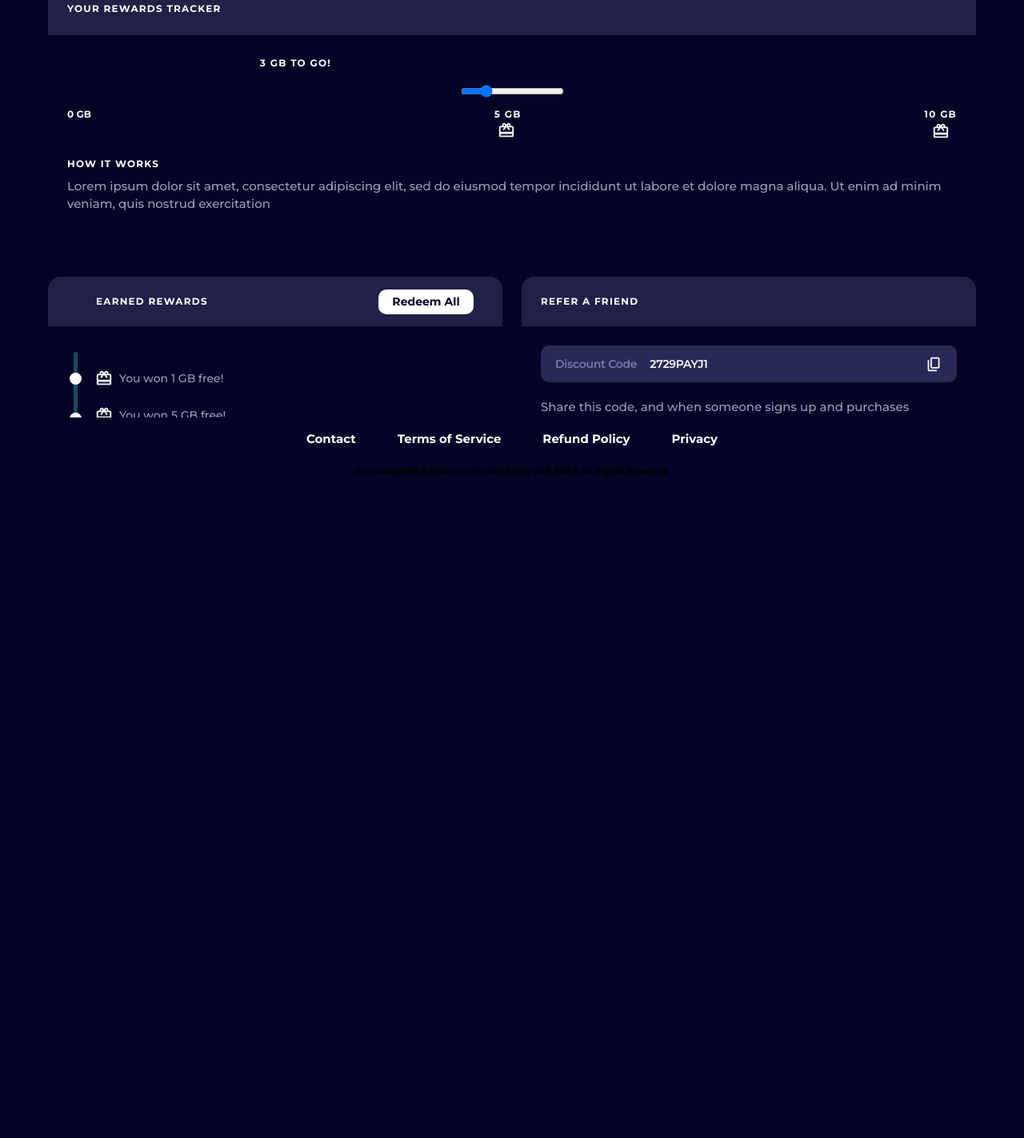
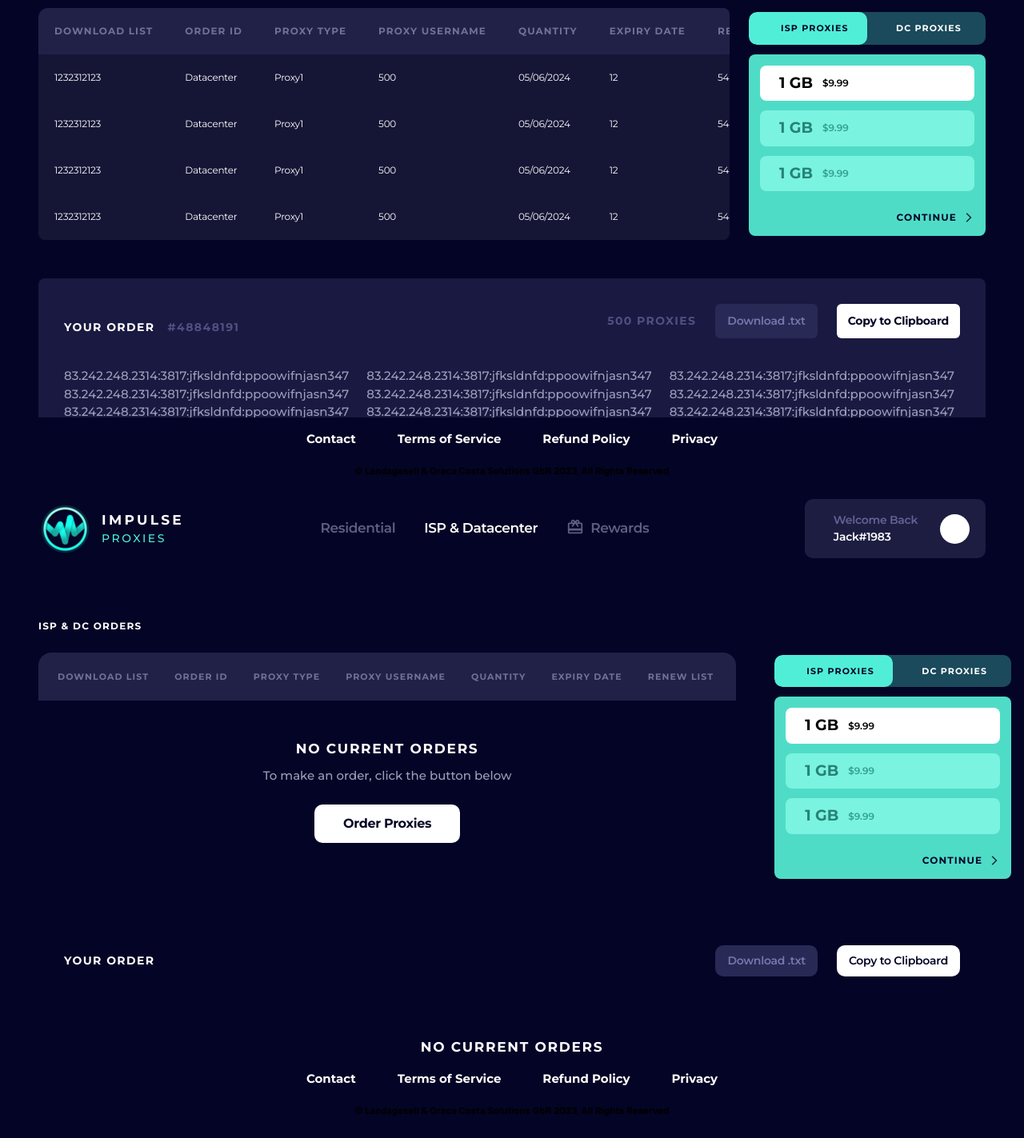
Before and after one commit to Radial-code/impulse-proxies, a Next.js app: page /dashboard in a window 1280 px wide. Shown: the part 200-1623 px from the top of the page at 80% size. Before the commit the page ends 819 px from the top, so only its background shows below. Built offline with nearby package versions, Linux system fonts and the light colour scheme.

Commit message:
dashboard commited code done

```diff
--- a/pages/dashboard.js
+++ b/pages/dashboard.js
@@ -5,9 +5,9 @@ import DashboardYourRewards from "@/components/dashboard/DashboardYourRewards";
 const dashboard = () => {
   return (
     <div>
-      {/* <DashboardIspOrders /> */}
-      {/* <DashboardYourOrder /> */}
-      {/* <DashboardYourRewards /> */}
+      <DashboardIspOrders />
+      <DashboardYourOrder />
+      <DashboardYourRewards />
       <DashboardReedemAll />
     </div>
   );
```
